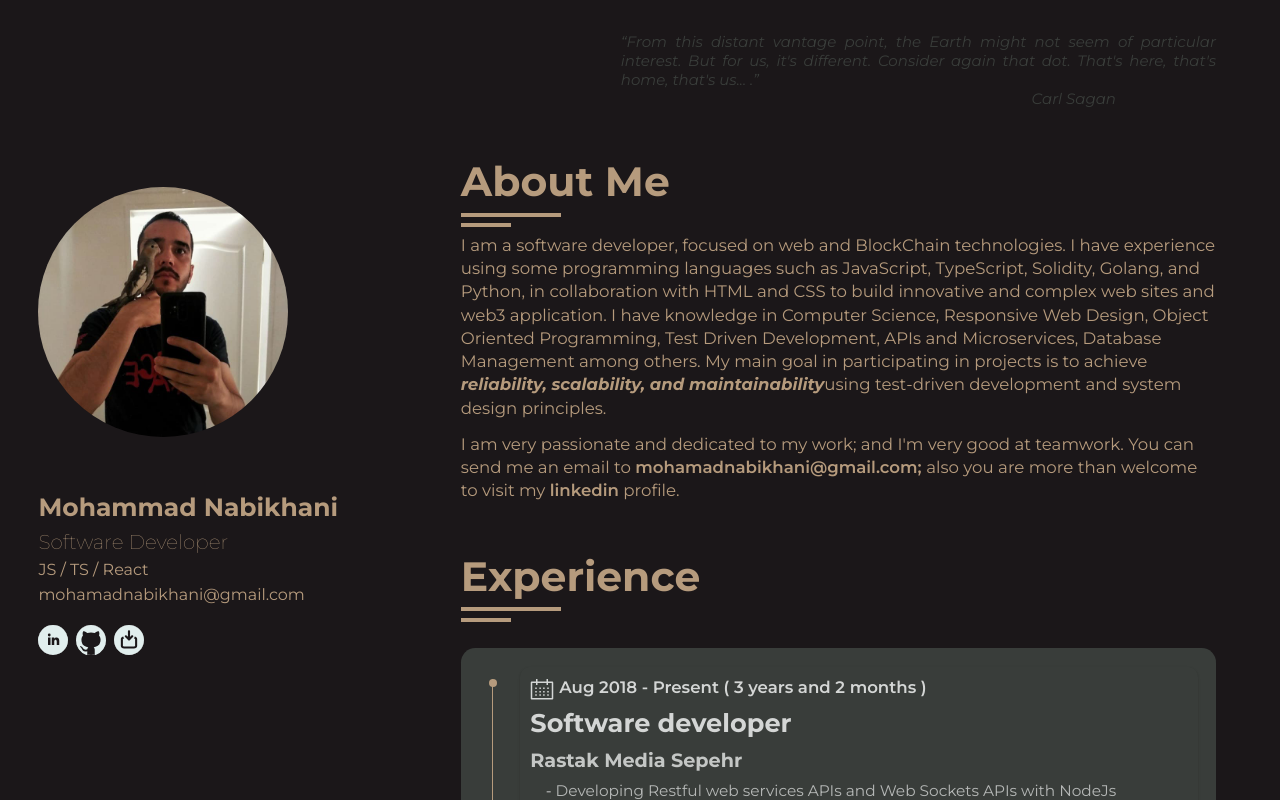
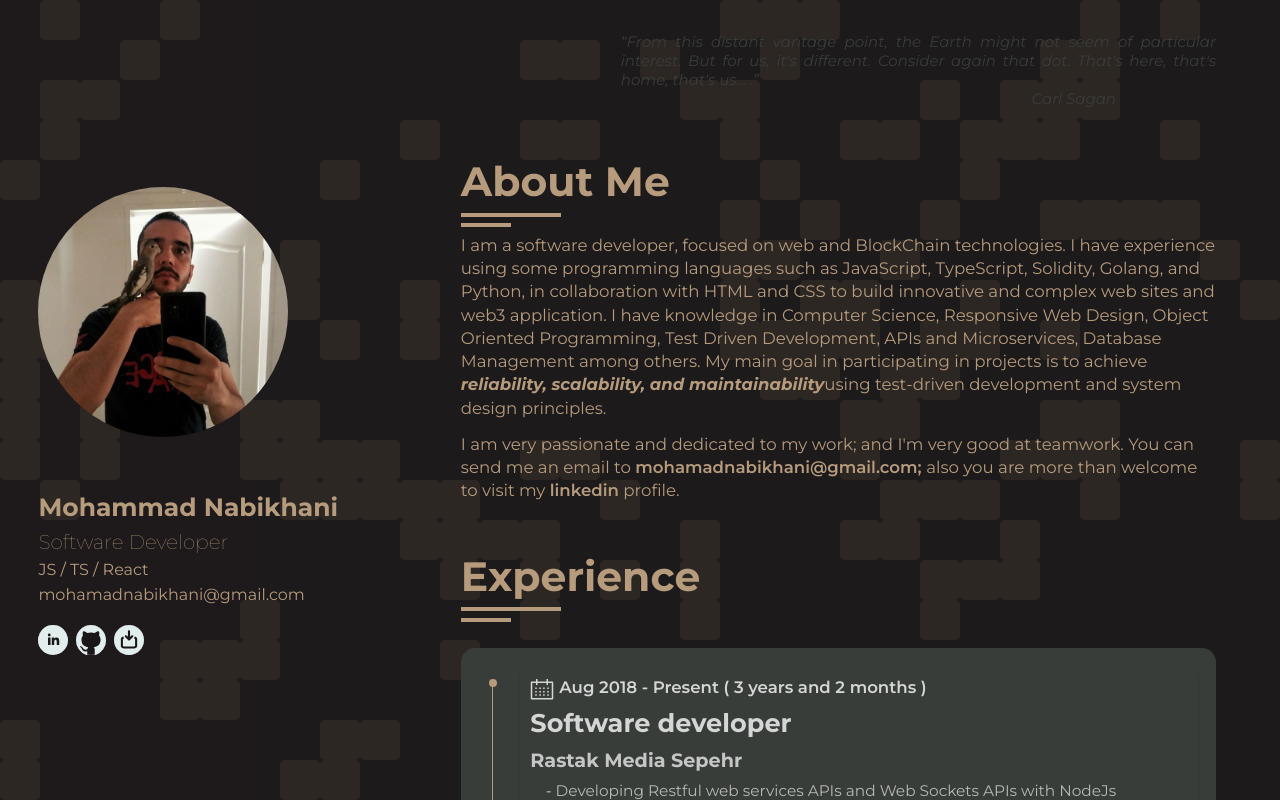
Before and after one commit to mohamadnabikhani/resume-webpage-creator, a React (Create React App) app: page / in a window 1280 px wide. Shown: the top 800 px of the page. Built offline with nearby package versions, Linux system fonts and the light colour scheme.

Commit message:
add grid

```diff
--- a/src/App.js
+++ b/src/App.js
@@ -4,13 +4,13 @@ import Education from "./sections/education";
 import Experience from "./sections/experience";
 import Skills from "./sections/skills";
 import Quote from "./sections/quote";
-// import Grid from "./sections/grid";
+import Grid from "./sections/grid";
 
 function App() {
   return (
     <div className="App">
       <Profile/>
-      {/* <Grid/> */}
+      <Grid/>
       <div className="display">
 
         <Quote/>
--- a/src/sections/grid.js
+++ b/src/sections/grid.js
@@ -1,34 +1,127 @@
-const Node = function() {
+import React, { useState, useEffect } from 'react';
+
+const GRID_ROW_LENGTH = 30;
+const GRID_COL_LENGTH = 70;
+const Node = function({active}) {
+    let classNameResult = `node ${active}`
     return(<div
-        className="node"
+        className={classNameResult}
       ></div>)
 }
-const gridGenerator = function(){
 
-    let GRID_ROW_LENGTH = 30;
-    let GRID_COL_LENGTH = 30;
+function newArray(){
     const grid = [];
     for (let row = 0; row < GRID_ROW_LENGTH; row++) {
         const currentRow = [];
         for (let col = 0; col < GRID_COL_LENGTH; col++) {
-            currentRow.push("newNode");
+            currentRow.push(0);
         }
         grid.push(currentRow);
     }
     return grid
 }
 
+function getRandomInt(max) {
+    return Math.floor(Math.random() * max);
+  }
+
+const gridGenerator = function(){
+    const grid = [];
+    for (let row = 0; row < GRID_ROW_LENGTH; row++) {
+        const currentRow = [];
+        for (let col = 0; col < GRID_COL_LENGTH; col++) {
+            let randomNumbe = getRandomInt(10);
+            let result = randomNumbe < 7 ? 0 : 1;
+            currentRow.push(result);
+        }
+        grid.push(currentRow);
+    }
+    return grid
+}
+
+function evolution(grid) {
+    // let temp = grid;
+    let newgraid = newArray();
+
+    for (let row = 0; row < GRID_ROW_LENGTH; row++) {
+        // const currentRow = [];
+        for (let col = 0; col < GRID_COL_LENGTH; col++) {
+            let lives = 0;
+            for (let vrow = row-1; vrow <= row+1; vrow++) {
+                for (let vcol = col-1; vcol <= col+1; vcol++) {
+                    if(grid[(vrow + GRID_ROW_LENGTH) % GRID_ROW_LENGTH][(vcol + GRID_COL_LENGTH) % GRID_COL_LENGTH]) {
+                        lives+=1;
+                    }
+                }
+            }
+            if(grid[row][col]){
+                lives-=1;
+            }
+
+            newgraid[row][col] = (lives == 3) || ((lives == 2) && (grid[row][col]));
+            // if(lives == 3){
+            //     newgraid[row][col] = 1;
+            // }
+            // else if ((lives == 2) && (temp[row][col])){
+            //     newgraid[row][col] = 1;
+            // }
+            // else{
+            //     newgraid[row][col] = 0;
+            // }
+            // let randomNumbe = getRandomInt(10);
+            // let result = randomNumbe < 9 ? 0 : 1;
+            // currentRow.push(result);
+        }
+        // grid.push(currentRow);
+    }
+    return newgraid;
+
+  }
 
 export default function Grid() {
-    const grid = gridGenerator();
+
+    useEffect(()=>{
+        let myInterval = setInterval(() => {
+                setGrid(evolution(grid));
+            }, 1000)
+            return ()=> {
+                clearInterval(myInterval);
+            };
+    });
+
+
+    const [grid, setGrid] = useState(gridGenerator());
+    // let grid = gridGenerator();
+    // setTimeout(function(){
+    //     // console.log(grid)
+    //     // grid = evolution(grid);
+    //     setGrid(evolution(grid))
+    //  }, 3000);
+
+    // useEffect(() => {
+    //     const interval = setInterval(() => {
+    //       console.log('This will run every second!');
+    //     }, 1000);
+    //     return () => clearInterval(interval);
+    //   }, []);
+
+    //  useEffect(() => {
+    //     const timer = setInterval(() => {
+    //         setGrid(evolution(grid));
+    //     //   console.log('This will run after 1 second!')
+    //     }, 1000);
+    //     return () => clearInterval(timer);
+    //   }, []);
   return (
         <div className="grid">
         {grid.map((row, rowId) => {
             return (
-            <div class="grid-row" key={rowId}>
+            <div className="grid-row" key={rowId}>
                 {row.map((node, nodeId) => {
+                    // console.log(node)
+                    let className = (node == 1) ? "active": "";
                 return (
-                    <Node></Node>
+                    <Node key={nodeId} active={className}></Node>
                 );
                 })}
             </div>
--- a/src/sections/profile.js
+++ b/src/sections/profile.js
@@ -46,7 +46,7 @@ export default function Profile() {
 
               <button className={`${styles.svgBut}`}>
                 <a target="_blank" href="/pdf/resume.pdf" className="tooltip">
-                  <span class="tooltiptext">Download Resume</span>
+                  <span className="tooltiptext">Download Resume</span>
                   <Resume/>
                 </a>
               </button>
--- a/src/styles/globals.css
+++ b/src/styles/globals.css
@@ -28,6 +28,7 @@
   --line: #c78a44; */
 
   --main-background: #1b1719;
+  --main-background-grid: #1b1719e0;
   --main-text: #b69b7d;
   --card-background: #393d3a;
   --card-text: #d4d6d5;
@@ -55,7 +56,8 @@ h3 {
 
 html,
 body {
-  background-color: var(--main-background);
+  /* background-color: var(--main-background); */
+  background-color: var(--main-background-grid);
   color: var(--main-text);
   margin: 0%;
   padding: 0%;
@@ -413,8 +415,14 @@ a {
   width: 5vh;
   height: 5vh;
   /* background-color: white; */
-  outline: 1px solid rgba(161, 144, 175, 0.75);
+  /* outline: 1px solid var(--line); */
   display: grid;
+  border-radius: 5px;
+  transition: background-color 0.2s linear;
+}
+
+.node.active {
+  background-color: var(--line);
 }
 .grid-row {
   display: flex;
```
